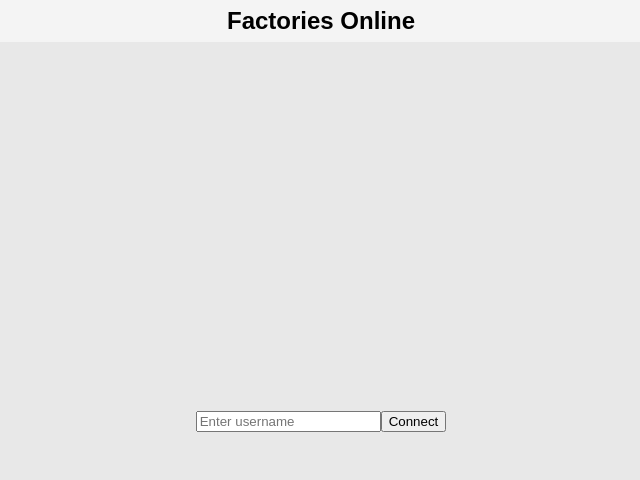
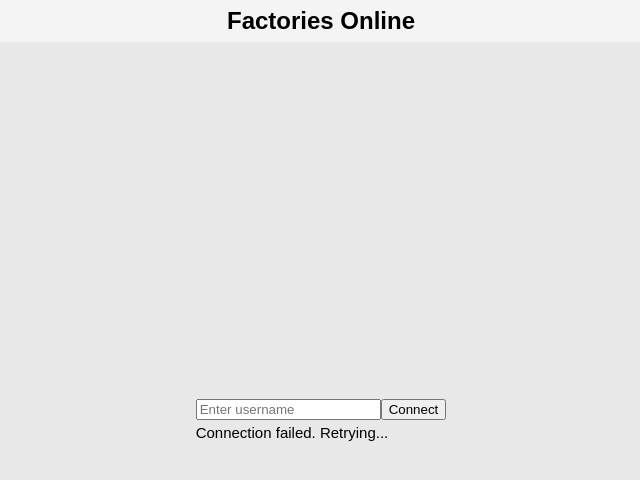
Before and after one commit to cbott/factories, a Vue app in the folder frontend/: page / in a window 1280 px wide. Both pictures are taken after a click on the button "Connect". Shown: the top 480 px of the page, without its empty margins (319-959 px from the left). Built offline with nearby package versions, Linux system fonts and the light colour scheme; no server answers.

Commit message:
show message when connection has failed

```diff
--- a/frontend/src/GameState.js
+++ b/frontend/src/GameState.js
@@ -17,6 +17,7 @@ export const gamestate = reactive({
   socket: null,
   playerID: 'uninitialized',
   initialized: false,
+  connectionError: false,
   state: {
     marketplace: {
       blueprints: [],
@@ -71,6 +72,14 @@ export const gamestate = reactive({
     this.socket.on('error', (message) => {
       console.log('Error Message:', message)
       this.messageQueue.push({ type: 'error', message })
+    })
+
+    this.socket.on('connect', () => {
+      this.connectionError = false
+    })
+
+    this.socket.on('connect_error', (e) => {
+      this.connectionError = true
     })
 
     this.socket.on('disconnect', () => {
--- a/frontend/src/components/CardGame.vue
+++ b/frontend/src/components/CardGame.vue
@@ -8,6 +8,7 @@
       autofocus
     />
     <button @click="submitUsername">Connect</button>
+    <div v-if="gamestate.connectionError">Connection failed. Retrying...</div>
   </div>
 
   <template v-else>
```
